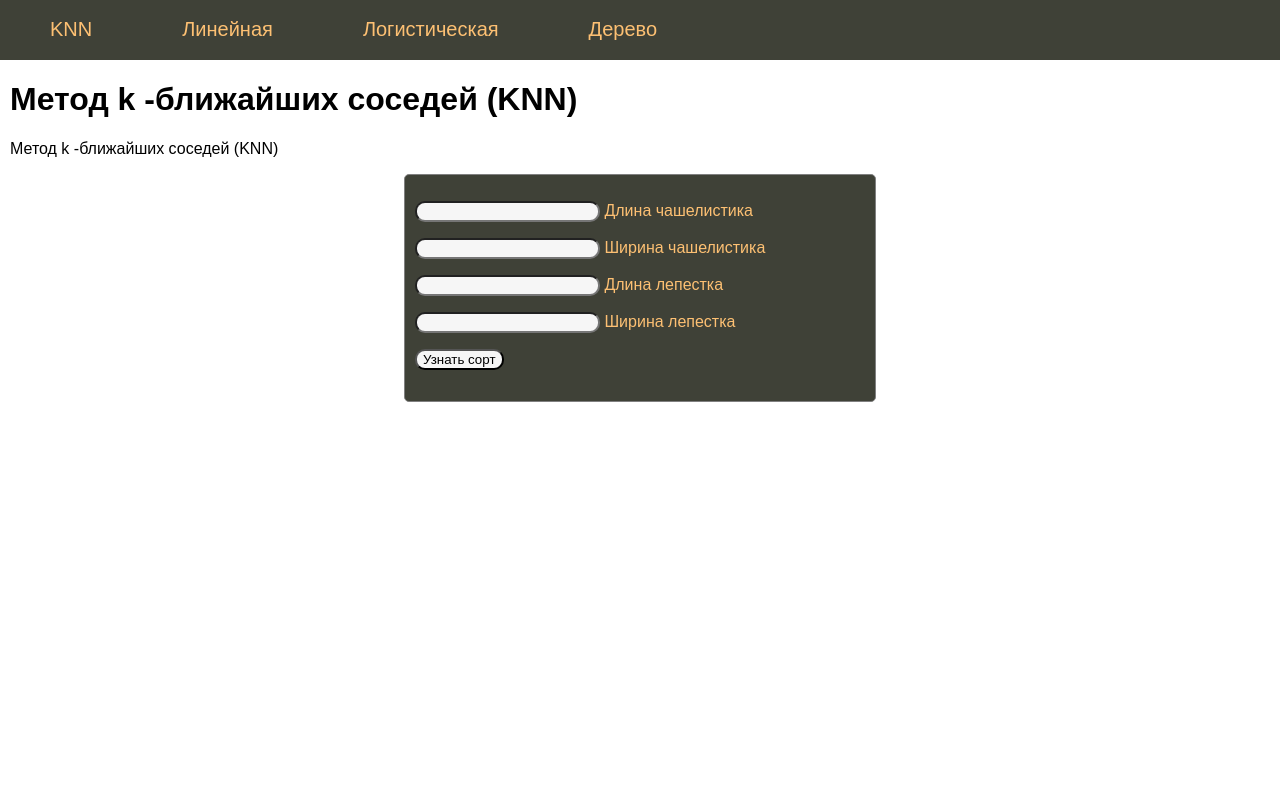
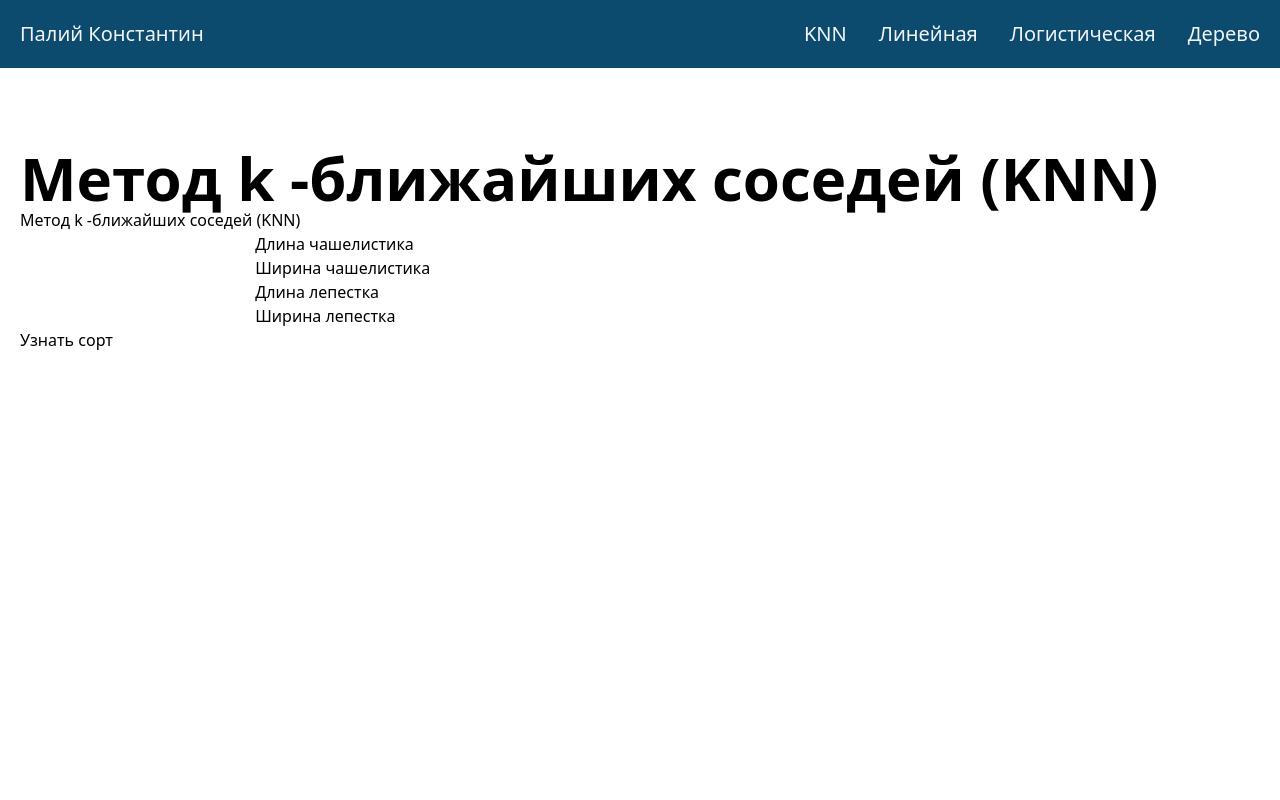
Before and after one commit to Kostess/Paliy, a Flask app: page /p_knn in a window 1280 px wide. Run offline with Flask 3, Linux system fonts and the light colour scheme; parts of the project's set-up code (start-up, migrations or seed data) failed here and were passed over; some libraries are stand-ins or nearby versions.

Commit message:
firstCommit

```diff
--- a/flsite.py
+++ b/flsite.py
@@ -15,7 +15,7 @@
 
 @app.route("/")
 def index():
-    return render_template('index.html', title="Лабораторные работы, выполненные Палий Константин Сергеевич", menu=menu)
+    return render_template('index.html', title="Лабораторные работы, по машинному обучению", menu=menu)
 
 
 @app.route("/p_knn", methods=['POST', 'GET'])
--- a/static/css/styles.css
+++ /dev/null
@@ -1,61 +0,0 @@
-html, body {
-	font-famiLy: 'Arial';
-	margin: 0;
-	padding: 0;
-	height: 100%;
-	width: 100%;
-}
-a {
-	color: #0059b2;
-	text-decoration: none;
-}
-a:hover {
-	color: #CC0000;
-	text-decoration: underline;
-}
-
-.clear {clear: both;}
-ul.mainmenu {
-	list-styLe: none;
-	background: #3F4137;
-	height: 60px;
-	margin: 0;
-	padding: 0;
-	color: #fdc073;
-	font-size: 20px;
-	overflow: hidden;
-}
-ul.mainmenu li {
-	float: left;
-	margin: 18px 40px 0 50px;
-}
-ul.mainmenu li.last {float: right;}
-ul.mainmenu li a {
-	coLor: #fdc073;
-	text-decoration: none;
-}
-ul.mainmenu li a:hover {
-	color: #FDA83D;
-}
-
-div.content {
-	margin: 10px;
-}
-form {
-    margin-left: auto;
-    margin-right: auto;
-    max-width: 450px;
-    background-color: #3F4137;
-    color: #fdc073;
-    border: 1px solid gray;
-    border-radius: 5px;
-    padding: 10px;
-}
-.form_text{
-  background-color: #f6f6f6; /*Цвет текстового поля*/
-  border-radius: 10px 10px 10px 10px; /*Закругляем уголки*/
-}
-.form_btn{
-  background-color: #f6f6f6; /*Цвет текстового поля*/
-  border-radius: 10px 10px 10px 10px; /*Закругляем уголки*/
-}
--- a/templates/base.html
+++ b/templates/base.html
@@ -1,35 +1,51 @@
 <!DOCTYPE html>
-<html>
+<html lang="ru">
 <head>
     <link type="text/css" href="{{ url_for('static', filename='css/styles.css')}}" rel="stylesheet" />
     <meta charset="UTF-8">
-    {% block title -%}
+    {% block title %}
         {% if title %}
                  <title>БГИТУ - {{title}}</title>
         {% else %}
                  <title>БГИТУ</title>
         {% endif %}
     {% endblock %}
+    <script src="https://cdn.tailwindcss.com"></script>
 </head>
 <body>
-    {% block content -%}
-        {%- block mainmenu -%}
-            <ul class="mainmenu">
-                {% for m in menu -%}
-                    <li><a href="{{m.url}}">{{m.name}}</a></li>
-                {% endfor -%}
-            </ul>
-        {% endblock mainmenu -%}
-    <div class="clear"></div>
-    <div class="content">
-        {% if title -%}
-            <h1>{{title}}</h1>
-        {% else -%}
-            <h1>Про Flask</h1>
-        {% endif -%}
+    <header class="py-5 bg-sky-900 text-slate-100 text-xl">
+        <div class="px-5 xl:max-w-screen-xl md:max-w-screen-md sm:max-w-screen-sm w-full my-0 mx-auto">
+            <div class="flex justify-between">
+                <a href="/">Палий Константин</a>
+                <nav class="list-none flex gap-x-8">
+                    {% for m in menu -%}
+                        <li><a href="{{m.url}}" class="hover:text-sky-300">{{m.name}}</a></li>
+                    {% endfor -%}
+                </nav>
+            </div>
+        </div>
+    </header>
+    <main class="mt-20">
+        <div class="px-5 xl:max-w-screen-xl md:max-w-screen-md sm:max-w-screen-sm w-full my-0 mx-auto">
+            {% if title -%}
+                <h1 class="text-6xl font-bold">{{title}}</h1>
+            {% else -%}
+                <h1 class="text-5xl font-bold">Про Flask</h1>
+            {% endif -%}
 
-    {% endblock -%}
-    </div>
+            {% block content %}
 
+            {% endblock %}
+        </div>
+    </main>
+{#    <footer class="footer">#}
+{#        <div class="px-5 xl:max-w-screen-xl md:max-w-screen-md sm:max-w-screen-sm w-full my-0 mx-auto">#}
+{#            <nav class="menu">#}
+{#                {% for m in menu -%}#}
+{#                    <li><a href="{{m.url}}">{{m.name}}</a></li>#}
+{#                {% endfor -%}#}
+{#            </nav>#}
+{#        </div>#}
+{#    </footer>#}
 </body>
 </html>
```
